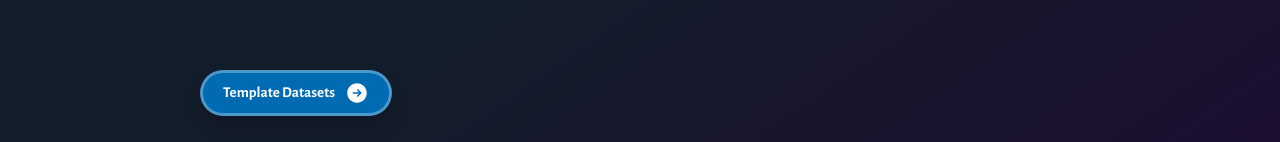
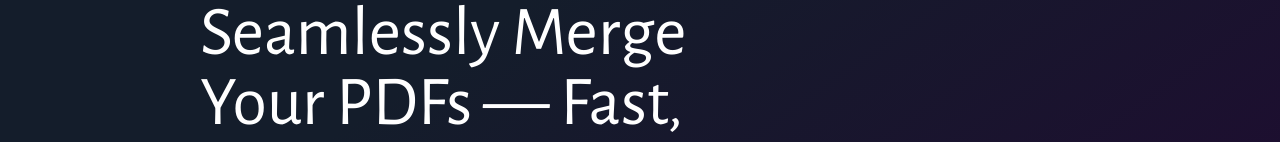
Before and after one commit to Chitransh2309/PDFGenie, a React (Create React App) app: page / in a window 1280 px wide. Shown: the part 140-282 px from the top of the page. Built offline with nearby package versions, Linux system fonts and the light colour scheme.

Commit message:
frontend changes

```diff
--- a/src/components/HeroSection.js
+++ b/src/components/HeroSection.js
@@ -5,7 +5,7 @@ import Button1 from './getstartedbtn';
 const Herosection = () => {
   return (
     <div id="heroSec">
-      <Button/>
+      {/* <Button/> */}
       <p className='my-5' id='herotext' style={{marginLeft:200}}>Seamlessly Merge Your PDFs — Fast, Free, and Secure!</p>
       <Button1/>
     </div>
```
